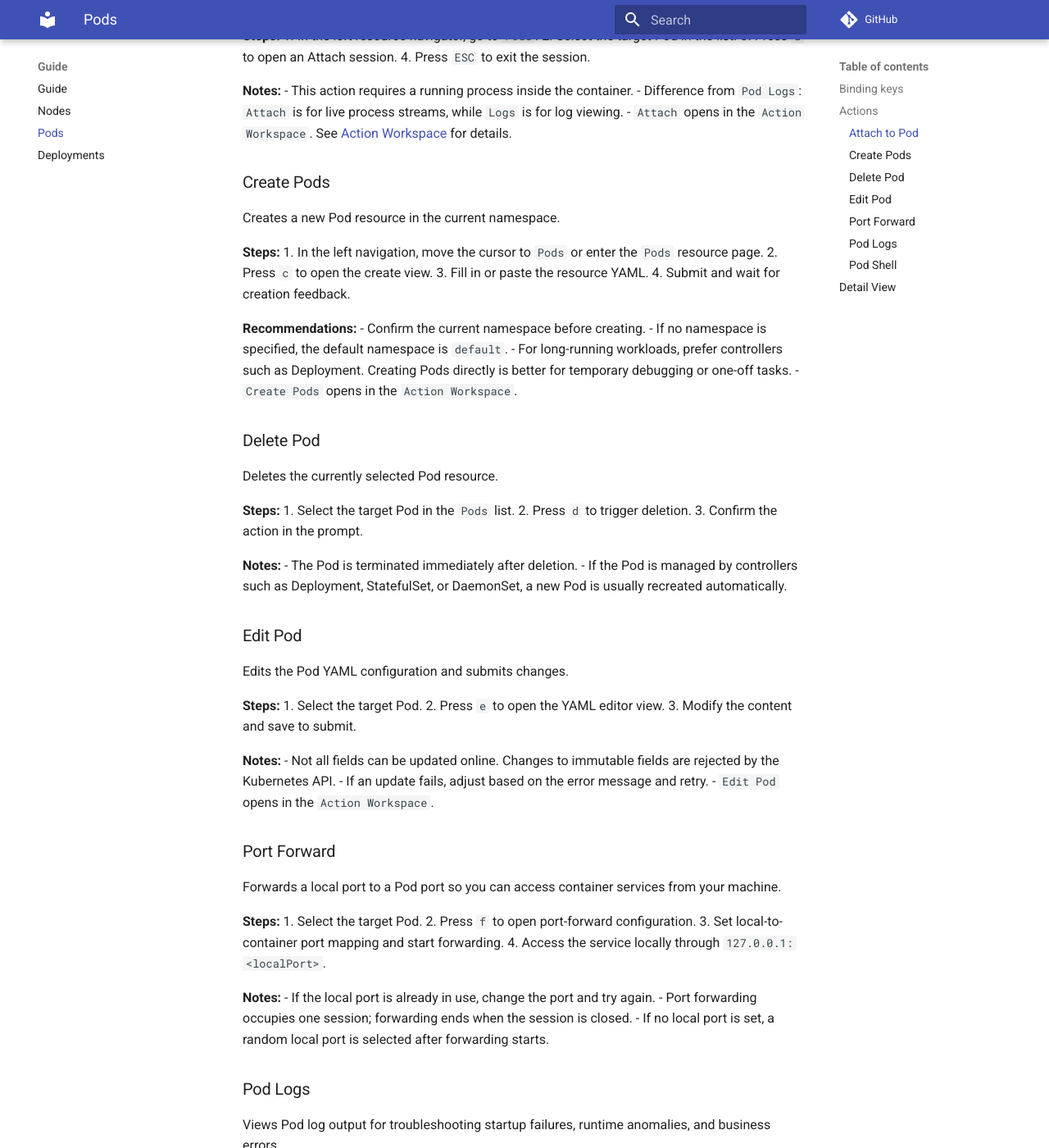
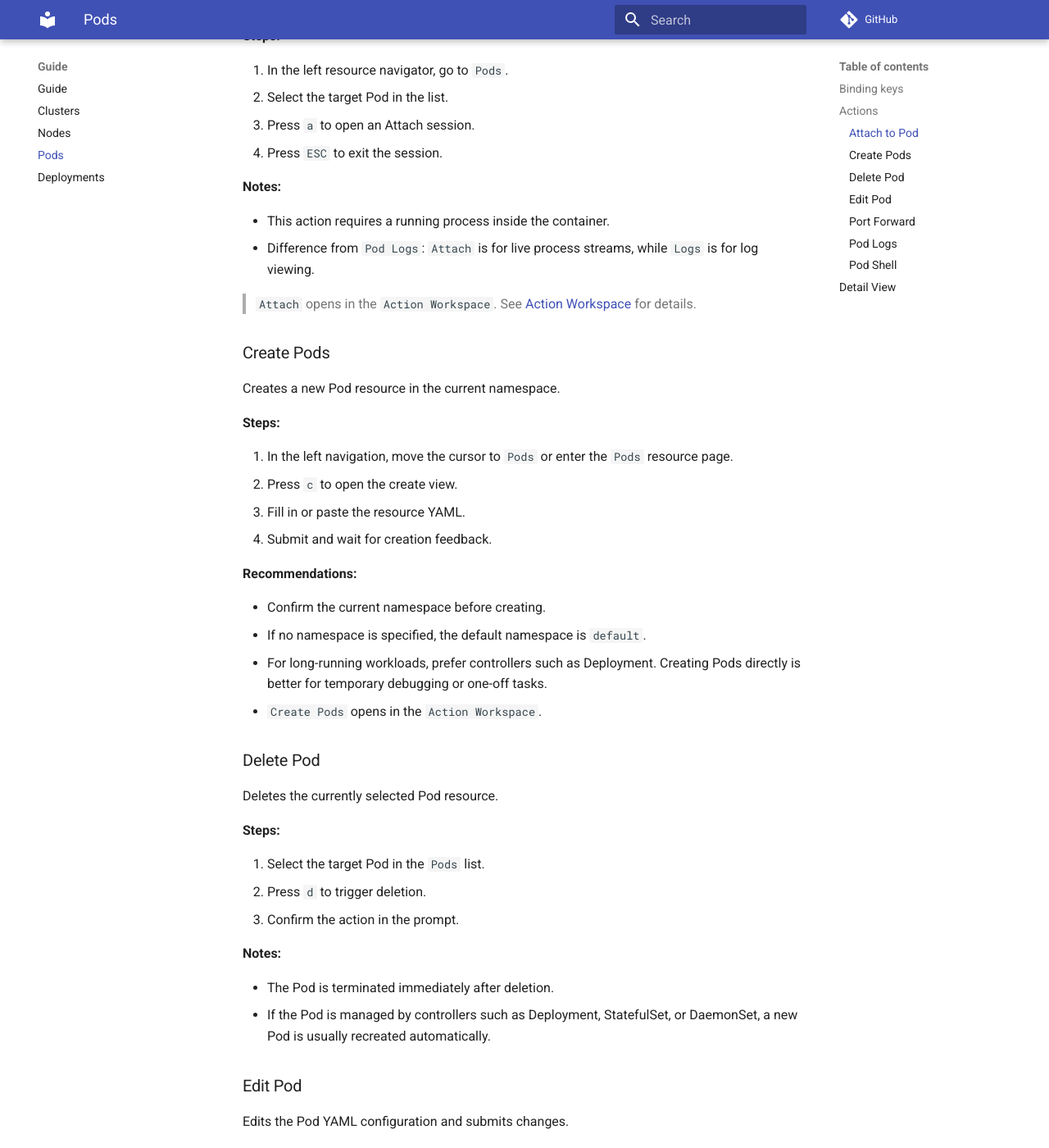
Before and after one commit to vegaoqiang/kop, an MkDocs documentation site: the page built from docs/guide/Pods.md, in a window 1280 px wide and 1400 px high, scrolled down 1206 px. Shown: the whole window at 82% size. Built offline with MkDocs 1.6.1 and Material for MkDocs 9.7.7, drawn with Linux system fonts in a browser that asks for light colours; comment, search, counter and statistics services are not loaded; some of the changed text lies outside the part shown.

Commit message:
update docs

```diff
--- a/docs/guide/Pods.md
+++ b/docs/guide/Pods.md
@@ -25,26 +25,31 @@ The following sections describe what each action does and how to use it.
 `Attach` connects to the stdin/stdout stream of the container's running main process, which is useful for observing real-time output from interactive programs.
 
 **Steps:**
+
 1. In the left resource navigator, go to `Pods`.
 2. Select the target Pod in the list.
 3. Press `a` to open an Attach session.
 4. Press `ESC` to exit the session.
 
 **Notes:**
+
 - This action requires a running process inside the container.
 - Difference from `Pod Logs`: `Attach` is for live process streams, while `Logs` is for log viewing.
-- `Attach` opens in the `Action Workspace`. See [Action Workspace](/docs/tutorial.md#action-workspace) for details.
+
+> `Attach` opens in the `Action Workspace`. See [Action Workspace](/docs/tutorial.md#action-workspace) for details.
 
 ### Create Pods
 Creates a new Pod resource in the current namespace.
 
 **Steps:**
+
 1. In the left navigation, move the cursor to `Pods` or enter the `Pods` resource page.
 2. Press `c` to open the create view.
 3. Fill in or paste the resource YAML.
 4. Submit and wait for creation feedback.
 
 **Recommendations:**
+
 - Confirm the current namespace before creating.
 - If no namespace is specified, the default namespace is `default`.
 - For long-running workloads, prefer controllers such as Deployment. Creating Pods directly is better for temporary debugging or one-off tasks.
@@ -54,11 +59,13 @@ Creates a new Pod resource in the current namespace.
 Deletes the currently selected Pod resource.
 
 **Steps:**
+
 1. Select the target Pod in the `Pods` list.
 2. Press `d` to trigger deletion.
 3. Confirm the action in the prompt.
 
 **Notes:**
+
 - The Pod is terminated immediately after deletion.
 - If the Pod is managed by controllers such as Deployment, StatefulSet, or DaemonSet, a new Pod is usually recreated automatically.
 
@@ -66,11 +73,13 @@ Deletes the currently selected Pod resource.
 Edits the Pod YAML configuration and submits changes.
 
 **Steps:**
+
 1. Select the target Pod.
 2. Press `e` to open the YAML editor view.
 3. Modify the content and save to submit.
 
 **Notes:**
+
 - Not all fields can be updated online. Changes to immutable fields are rejected by the Kubernetes API.
 - If an update fails, adjust based on the error message and retry.
 - `Edit Pod` opens in the `Action Workspace`.
@@ -79,12 +88,14 @@ Edits the Pod YAML configuration and submits changes.
 Forwards a local port to a Pod port so you can access container services from your machine.
 
 **Steps:**
+
 1. Select the target Pod.
 2. Press `f` to open port-forward configuration.
 3. Set local-to-container port mapping and start forwarding.
 4. Access the service locally through `127.0.0.1:<localPort>`.
 
 **Notes:**
+
 - If the local port is already in use, change the port and try again.
 - Port forwarding occupies one session; forwarding ends when the session is closed.
 - If no local port is set, a random local port is selected after forwarding starts.
@@ -93,11 +104,13 @@ Forwards a local port to a Pod port so you can access container services from yo
 Views Pod log output for troubleshooting startup failures, runtime anomalies, and business errors.
 
 **Steps:**
+
 1. Select the target Pod.
 2. Press `l` to open the log view.
 3. Use keyword search or scrolling to inspect log content.
 
 **Troubleshooting tips:**
+
 - If the Pod has multiple containers, confirm you are viewing logs for the target container.
 - In the log window, you can select previous-cycle logs and enable log timestamps.
 - For issues such as CrashLoopBackOff, check error logs from the most recent startup cycle first.
@@ -107,11 +120,13 @@ Views Pod log output for troubleshooting startup failures, runtime anomalies, an
 Enters a container shell to run commands, suitable for on-site diagnosis and temporary checks.
 
 **Steps:**
+
 1. Select the target Pod.
 2. Press `s` to open a Shell session.
 3. Run troubleshooting commands in the container (for example process, network, or filesystem checks).
 
 **Notes:**
+
 - The target container must have an available shell (such as `/bin/sh` or `/bin/bash`).
 - In production environments, run mutating commands with caution to avoid impacting live services.
 
--- a/mkdocs.yml
+++ b/mkdocs.yml
@@ -22,6 +22,7 @@ nav:
   - Tutorial: tutorial.md
   - Guide:
     - guide/index.md
+    - guide/Clusters.md
     - guide/Nodes.md
     - guide/Pods.md
     - guide/Deployments.md
```
